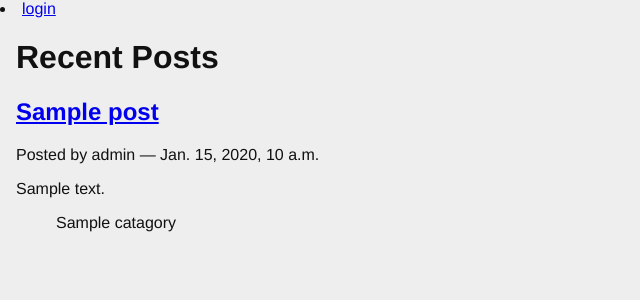
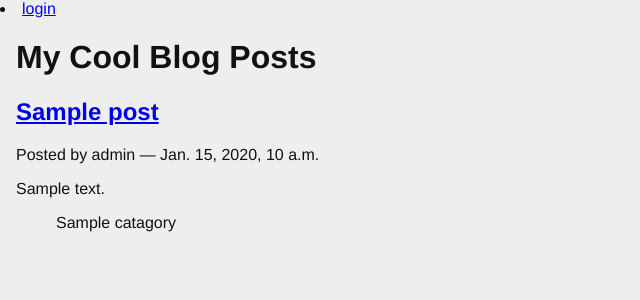
Before and after one commit to djgordon-maker/django_blog, a Django app: page / in a window 1280 px wide. Shown: the top 300 px of the page, without its empty margins (0-640 px from the left). Run offline with Django 3.2, Linux system fonts and the light colour scheme; data comes from the database, SQL or seed files in the repository; tables that the repository leaves empty hold one stand-in row (values such as "Sample post").

Commit message:
Changed the title

```diff
--- a/blogging/templates/blogging/list.html
+++ b/blogging/templates/blogging/list.html
@@ -1,7 +1,5 @@
-{% extends 'base.html' %}
-
-{% block content %}
-	<h1>Recent Posts</h1>
+{% extends 'base.html' %}{% block content %}
+	<h1>My Cool Blog Posts</h1>
 	{% comment %}here is where the query happens{% endcomment %}
 	{% for post in post_list %}
 	<div class="post">
```
